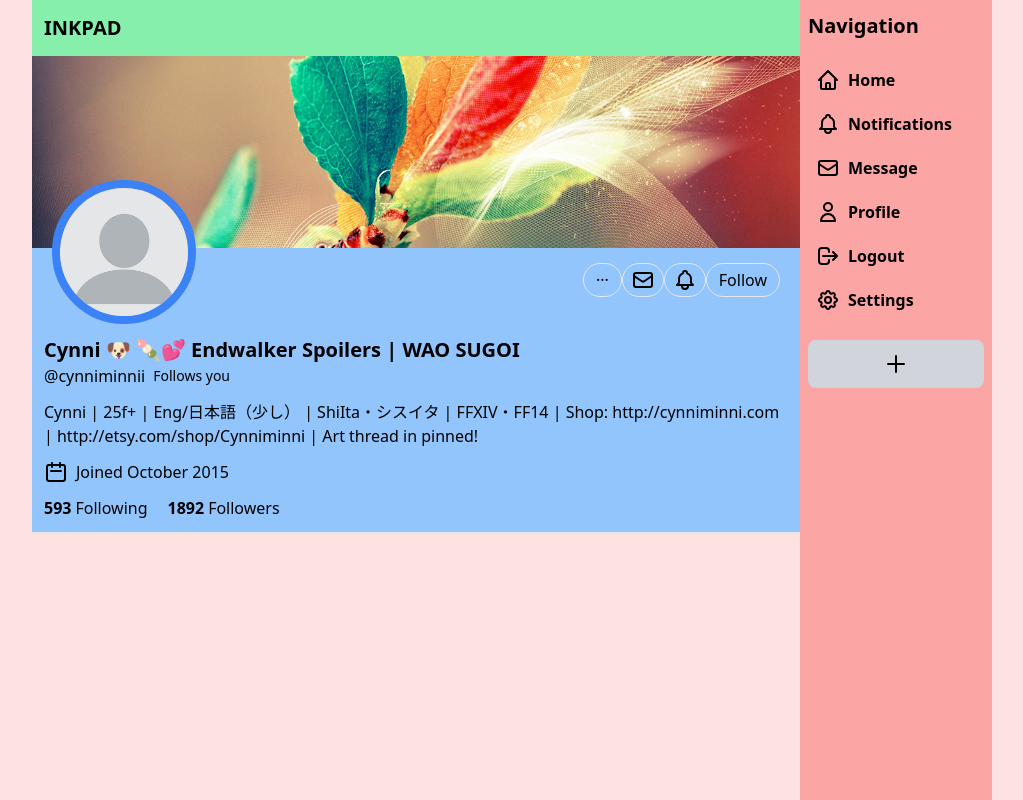
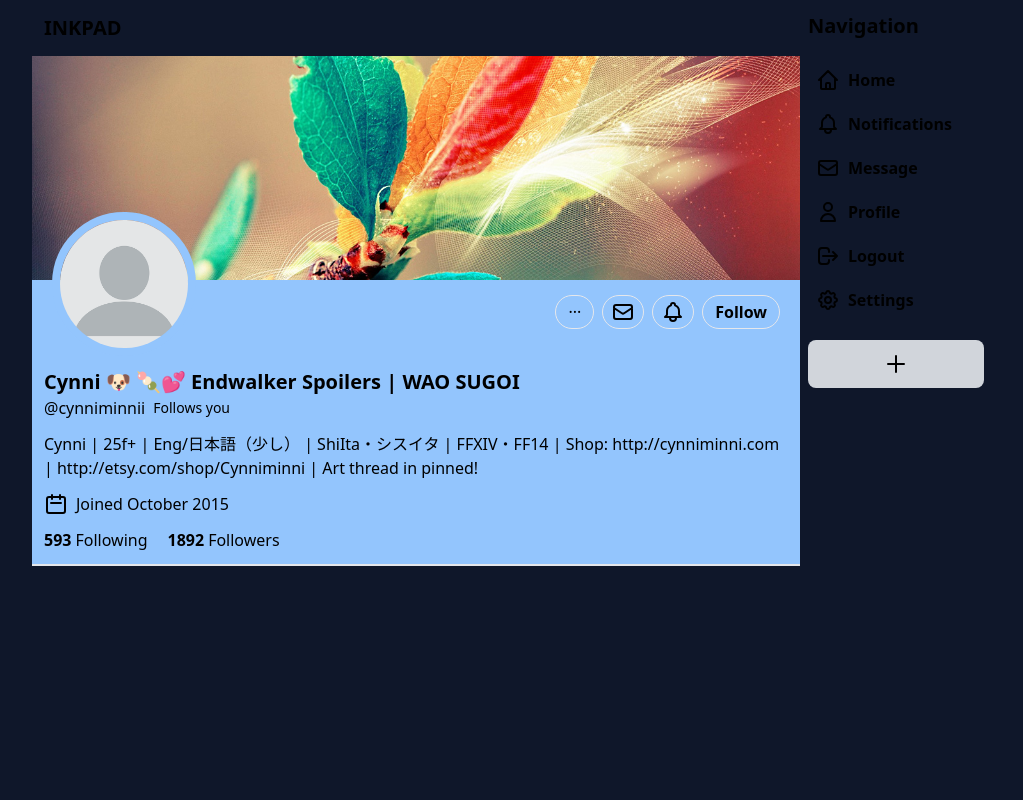
Before and after one commit to Cynniminni/masonite-project, a Python web app: template templates/profile.html in a window 1280 px wide. Shown: the whole page, without its empty margins (128-1151 px from the left). Run offline with Jinja, Linux system fonts and the light colour scheme; the template is opened without the code that fills it, so the values that code supplies are empty; some libraries are stand-ins or nearby versions.

Commit message:
Remove background color stylings

```diff
--- a/templates/base.html
+++ b/templates/base.html
@@ -11,12 +11,12 @@
         {% block title %}{% endblock title %}
     </title>
     <body
-        class="flex justify-center mx-auto bg-red-100">
+        class="flex justify-center mx-auto bg-slate-900">
         <!-- main -->
         <div
             class="w-full flex flex-col max-w-3xl">
             <!-- header -->
-            <div class="bg-green-300 flex justify-between items-center p-3 fixed w-full h-14 md:flex md:relative">
+            <div class="flex justify-between items-center p-3 fixed w-full h-14 md:flex md:relative">
                 <span class="font-semibold text-xl uppercase">Inkpad</span>
                 <span id="burger">
                     <svg xmlns="http://www.w3.org/2000/svg" class="h-5 w-5 hover:cursor-pointer md:hidden" viewbox="0 0 20 20" fill="currentColor">
@@ -27,7 +27,7 @@
             <!-- end header -->
 
             <!-- mobile menu -->
-            <div class="bg-red-300 hidden flex-col pt-3 px-2 mt-14 md:hidden" id="menu">
+            <div class="hidden flex-col pt-3 px-2 mt-14 md:hidden" id="menu">
                 <div class="flex flex-col gap-5">
                     <nav>
                         <ul class="flex flex-col gap-1 font-semibold">
@@ -102,7 +102,7 @@
             <!-- end main -->
 
             <!-- sidebar -->
-            <div class="bg-red-300 flex-col gap-3 pt-3 px-2 w-48 h-screen hidden md:flex">
+            <div class="flex-col gap-3 pt-3 px-2 w-48 h-screen hidden md:flex">
                 <div class="fixed flex flex-col w-44 gap-5">
                     <span class="font-bold text-xl">Navigation</span>
                     <nav>
--- a/templates/components.html
+++ b/templates/components.html
@@ -1,6 +1,6 @@
 {% macro post(nickname, handle, timestamp, body, post_id) -%}
 <!-- post -->
-<div class="bg-blue-300 p-3 flex gap-4 border-b-2 md:mt-0">
+<div class="p-3 flex gap-4 border-b-2 md:mt-0">
     <img src="/static/pfp_generic_user.png" class="w-14 h-14 object-cover rounded-full">
     <div class="flex flex-col gap-2 w-full">
         <!-- username info and timestamp -->
@@ -53,7 +53,7 @@
 
 {% macro post_area(auth, csrf_field) %}
 <!-- create post area -->
-<div class="bg-blue-400 p-2 gap-4 border-b-2 hidden md:mt-0 md:flex">
+<div class="p-2 gap-4 border-b-2 hidden md:mt-0 md:flex">
     <img src="/static/pfp_generic_user.png" class="w-14 h-14 object-cover rounded-full">
     <div class="flex flex-col gap-2 w-full">
         <!-- username info and timestamp -->
@@ -116,9 +116,9 @@
         <div class="flex justify-between items-center">
             <!-- Avatar -->
             <img src="/static/pfp_generic_user.png"
-                class="ml-2 w-32 h-32 object-cover rounded-full border-blue-500 border-8 box-content">
+                class="ml-2 w-32 h-32 object-cover rounded-full border-blue-300 border-8 box-content">
             <!-- Buttons -->
-            <div class="flex mt-14 mr-2">
+            <div class="flex mt-14 mr-2 space-x-2">
                 <a href="#" class="border py-1 px-3 rounded-full">
                     ···
                 </a>
@@ -136,7 +136,7 @@
                             d="M15 17h5l-1.405-1.405A2.032 2.032 0 0118 14.158V11a6.002 6.002 0 00-4-5.659V5a2 2 0 10-4 0v.341C7.67 6.165 6 8.388 6 11v3.159c0 .538-.214 1.055-.595 1.436L4 17h5m6 0v1a3 3 0 11-6 0v-1m6 0H9" />
                     </svg>
                 </a>
-                <a href="#" class="border py-1 px-3 rounded-full">
+                <a href="#" class="border py-1 px-3 rounded-full font-bold">
                     Follow
                 </a>
             </div>
--- a/templates/profile.html
+++ b/templates/profile.html
@@ -4,7 +4,80 @@
 {% block title %}Profile{% endblock %}
 
 {% block content %}
-    {{ components.profile_area() }}
+    <!-- profile area -->
+<div class="bg-blue-300 border-b-2 md:mt-0">
+    <!-- Banner -->
+    <img src="/static/banner_leaves.jpg" class="object-cover w-full h-56">
+
+    <!-- Container for padding -->
+    <div class="p-3 flex-col space-y-3 -mt-20">
+        <!-- Avatar and buttons container -->
+        <div class="flex justify-between items-center">
+            <!-- Avatar -->
+            <img src="/static/pfp_generic_user.png"
+                class="ml-2 w-32 h-32 object-cover rounded-full border-blue-300 border-8 box-content">
+            <!-- Buttons -->
+            <div class="flex mt-14 mr-2 space-x-2">
+                <a href="#" class="border py-1 px-3 rounded-full">
+                    ···
+                </a>
+                <a href="#" class="border py-1 px-2 rounded-full">
+                    <svg xmlns="http://www.w3.org/2000/svg" class="h-6 w-6" fill="none" viewBox="0 0 24 24"
+                        stroke="currentColor" stroke-width="2">
+                        <path stroke-linecap="round" stroke-linejoin="round"
+                            d="M3 8l7.89 5.26a2 2 0 002.22 0L21 8M5 19h14a2 2 0 002-2V7a2 2 0 00-2-2H5a2 2 0 00-2 2v10a2 2 0 002 2z" />
+                    </svg>
+                </a>
+                <a href="#" class="border py-1 px-2 rounded-full">
+                    <svg xmlns="http://www.w3.org/2000/svg" class="h-6 w-6" fill="none" viewBox="0 0 24 24"
+                        stroke="currentColor" stroke-width="2">
+                        <path stroke-linecap="round" stroke-linejoin="round"
+                            d="M15 17h5l-1.405-1.405A2.032 2.032 0 0118 14.158V11a6.002 6.002 0 00-4-5.659V5a2 2 0 10-4 0v.341C7.67 6.165 6 8.388 6 11v3.159c0 .538-.214 1.055-.595 1.436L4 17h5m6 0v1a3 3 0 11-6 0v-1m6 0H9" />
+                    </svg>
+                </a>
+                <a href="#" class="border py-1 px-3 rounded-full font-bold">
+                    Follow
+                </a>
+            </div>
+        </div>
+
+        <!-- Info -->
+        <div>
+            <p class="font-bold text-xl">Cynni 🐶 🍡💕 Endwalker Spoilers | WAO SUGOI</p>
+            <div class="flex gap-2 items-center">
+                <p>@cynniminnii</p>
+                <p class="text-sm">Follows you</p>
+            </div>
+        </div>
+
+        <!-- Bio -->
+        <p>Cynni | 25f+ | Eng/日本語（少し） | ShiIta・シスイタ | FFXIV・FF14 | Shop: http://cynniminni.com |
+            http://etsy.com/shop/Cynniminni | Art thread in pinned!</p>
+
+        <!-- Joined Date -->
+        <p class="flex gap-2">
+            <svg xmlns="http://www.w3.org/2000/svg" class="h-6 w-6" fill="none" viewBox="0 0 24 24"
+                stroke="currentColor" stroke-width="2">
+                <path stroke-linecap="round" stroke-linejoin="round"
+                    d="M8 7V3m8 4V3m-9 8h10M5 21h14a2 2 0 002-2V7a2 2 0 00-2-2H5a2 2 0 00-2 2v12a2 2 0 002 2z" />
+            </svg>
+            Joined October 2015
+        </p>
+
+        <!-- Following / Follower -->
+        <div class="flex gap-5">
+            <div class="flex gap-1">
+                <p class="font-bold">593</p>
+                <p>Following</p>
+            </div>
+            <div class="flex gap-1">
+                <p class="font-bold">1892</p>
+                <p>Followers</p>
+            </div>
+        </div>
+    </div>
+</div>
+<!-- end profile area -->
 
     {% for post in all_users_post %}
         {{ components.post(
```
